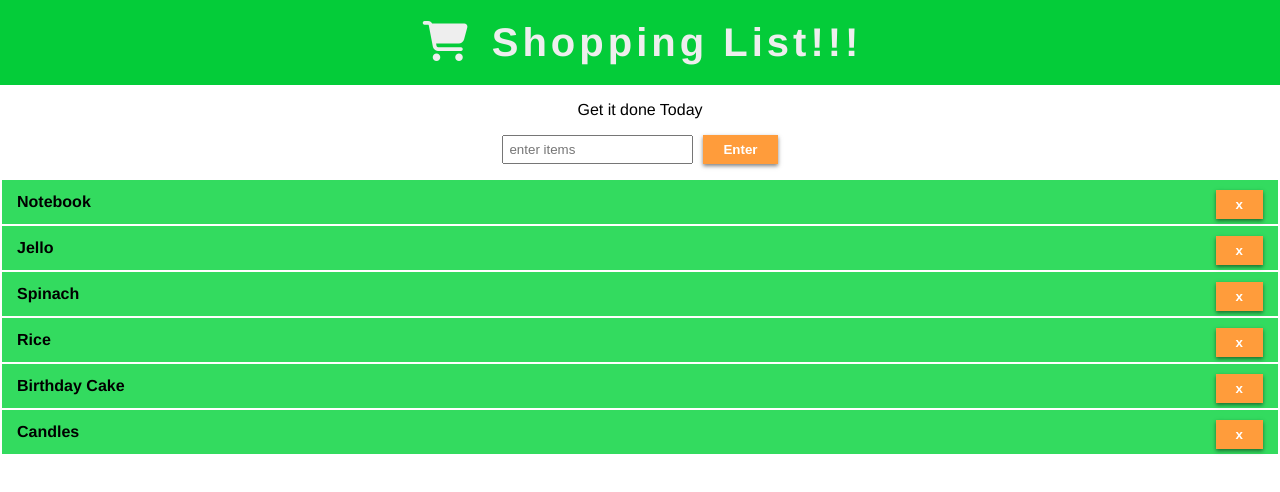
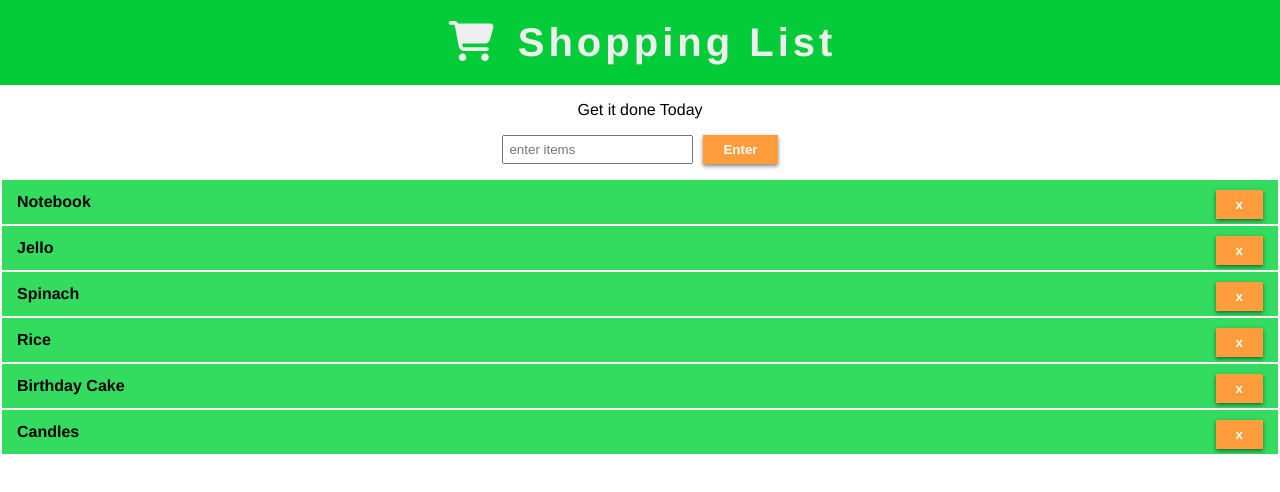
Before and after one commit to anjakhan/shopping-list, a plain HTML site: page index.html in a window 1280 px wide. Drawn offline with Linux system fonts and the light colour scheme.

Commit message:
removed exclamation marks!

```diff
--- a/index.html
+++ b/index.html
@@ -9,7 +9,7 @@
 <body>
 	<h1 class="title">
 		<i class='fas fa-shopping-cart' style="padding: 0px 5px;"></i>
-		Shopping List!!!
+		Shopping List
 	</h1>
 	<p id="first">Get it done Today</p>
 	<div>
```
